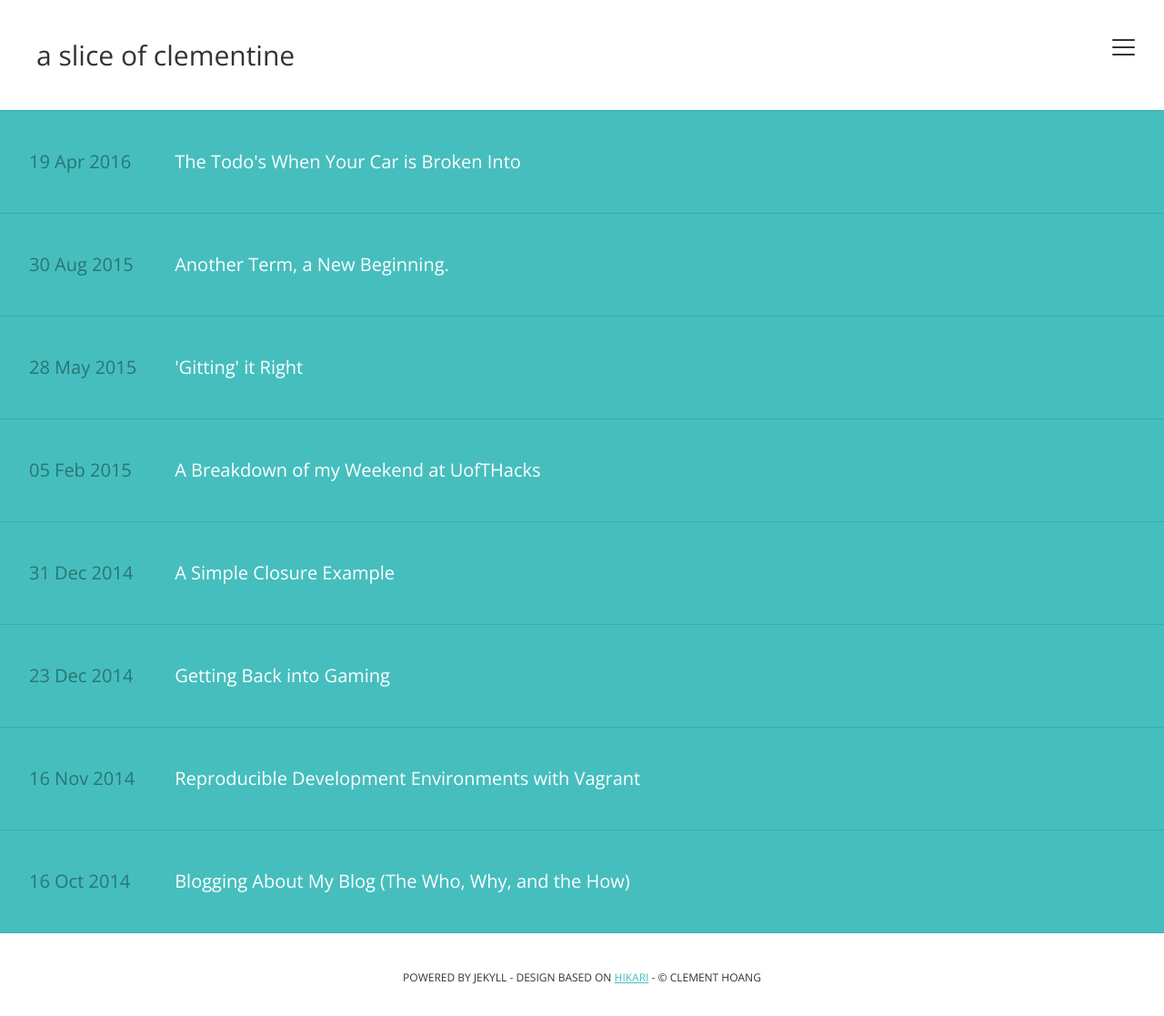
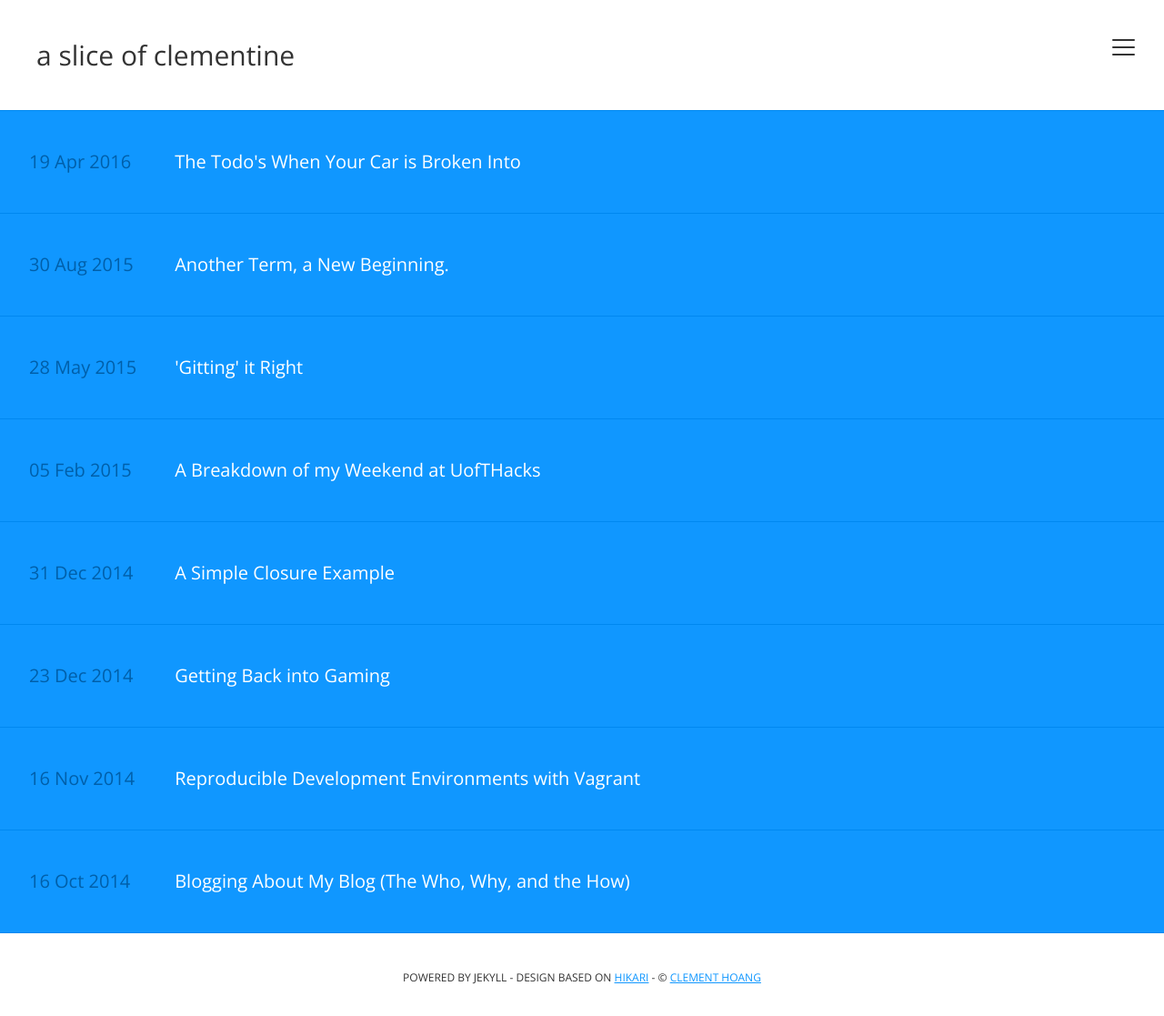
Before and after one commit to Clemmy/blog, a Jekyll site: the page built from index.html, in a window 1280 px wide. Shown: the whole page at 91% size. Built offline with Jekyll 4.4.1, drawn with Linux system fonts in a browser that asks for light colours; the list of posts is cut into pages by our own code.

Commit message:
Change colour scheme to light blue

```diff
--- a/_layouts/default.html
+++ b/_layouts/default.html
@@ -66,7 +66,7 @@
       </main>
 
       <footer>
-        <small>Powered by Jekyll - Design based on <a href="https://github.com/m3xm/hikari-for-Jekyll">hikari</a> - &copy; {{ site.author }}</small>
+        <small>Powered by Jekyll - Design based on <a href="https://github.com/m3xm/hikari-for-Jekyll">hikari</a> - &copy; <a href="http://clemmy.ninja">{{ site.author }}</a></small>
       </footer>
 
     </div>
--- a/_scss/base/_variables.scss
+++ b/_scss/base/_variables.scss
@@ -1,6 +1,6 @@
 // Colors
 
-$main-color:        rgb(70,190,190);
+$main-color:        #1097FF;
 $bg-color:          white; // background-color
 
 $text-color:        #333;
```
